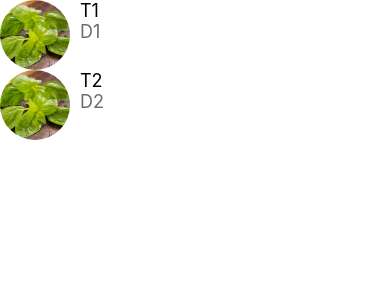
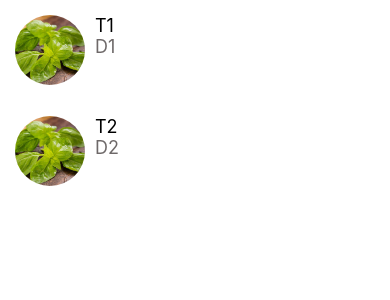
Before and after one commit to basilspice/TheSpot, a React Native app: screen / in a window 390 px wide. Shown: the top 300 px of the page. Built offline with nearby package versions, Linux system fonts and the light colour scheme.

Commit message:
added listitemseparators component

```diff
--- /dev/null
+++ b/app/components/ListItemSeparator.js
@@ -0,0 +1,15 @@
+import React from "react";
+import {StyleSheet, View} from 'react-native'
+
+function ListItemSeparator() {
+  return <View style={styles.separator} />;
+}
+
+const styles = StyleSheet.create({
+  separator: {
+      width: "100%",
+      height: 1,
+      backgroundColor: "white" },
+});
+
+export default ListItemSeparator;
--- a/app/components/Post.js
+++ b/app/components/Post.js
@@ -18,6 +18,7 @@
 const styles = StyleSheet.create({
   container: {
     flexDirection: "row",
+    padding: 15,
   },
   location: {
       color: colors.medium
--- /dev/null
+++ b/app/components/Screen.js
@@ -0,0 +1,20 @@
+import React from 'react';
+import  Constants  from 'expo-constants';
+import {StyleSheet, SafeAreaView} from 'react-native'
+
+
+
+
+function Screen({children }) {
+    return (
+        <SafeAreaView style={styles.screen}>
+            {children}
+            </SafeAreaView>
+    );
+}
+const styles = StyleSheet.create({
+    screen: {
+        paddingTop: Constants.statusBarHeight
+    }
+})
+export default Screen;
--- a/app/screens/MessagesScreen.js
+++ b/app/screens/MessagesScreen.js
@@ -1,42 +1,45 @@
-import React from 'react';
-import {FlatList} from 'react-native'
-import { SafeAreaView, StyleSheet, Platform, StatusBar } from 'react-native';
-import Post from '../components/Post';
+import React from "react";
+import { FlatList } from "react-native";
+import { StyleSheet, View } from "react-native";
+import ListItemSeparator from "../components/ListItemSeparator";
+import Post from "../components/Post";
+
+import Screen from "../components/Screen";
 
 const messages = [
   {
     id: 1,
-        title: 'T1',
-        description: 'D1',
-        image: (require('../assets/basil.jpg'))
+    title: "T1",
+    description: "D1",
+    image: require("../assets/basil.jpg"),
   },
   {
     id: 2,
-        title: 'T2',
-        description: 'D2',
-        image: (require('../assets/basil.jpg'))
+    title: "T2",
+    description: "D2",
+    image: require("../assets/basil.jpg"),
   },
-]
+];
 
 function MessagesScreen(props) {
   return (
-        <SafeAreaView style={styles.screen}>
+    <Screen>
       <FlatList
         data={messages}
-        keyExtractor={message => message.id.toString()}
-        renderItem={({item}) =>
+        keyExtractor={(message) => message.id.toString()}
+        renderItem={({ item }) => (
           <Post
             title={item.title}
             location={item.description}
-        image={item.image} /> } />
-    </SafeAreaView>
+            image={item.image}
+          />
+        )}
+        ItemSeparatorComponent={ListItemSeparator}
+      />
+    </Screen>
   );
 }
 
-const styles = StyleSheet.create({
-    screen: {
-        paddingTop: Platform.OS === 'android' ? StatusBar.currentHeight : 0
-    }
-})
+const styles = StyleSheet.create({});
 
 export default MessagesScreen;
--- a/package.json
+++ b/package.json
@@ -11,6 +11,7 @@
   },
   "dependencies": {
     "expo": "~44.0.0",
+    "expo-constants": "^13.0.2",
     "expo-status-bar": "~1.2.0",
     "react": "17.0.1",
     "react-dom": "17.0.1",
```
Also changed, not shown: 2 other files (tests, documents, lock files or other folders). Lines whose indentation alone changed are shown as unchanged.
